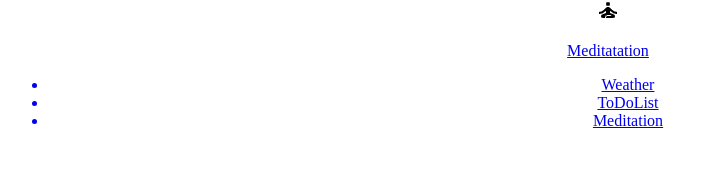
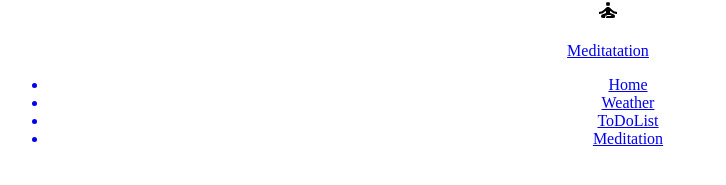
Before and after one commit to Kana-Fujihira/Morning-Routine-React-App, a React (Vite) app in the folder my-react-app/: page / in a window 1280 px wide. Shown: the part 219-404 px from the top of the page, without its empty margins (32-758 px from the left). Built offline with nearby package versions, Linux system fonts and the light colour scheme.

Commit message:
modification on home page

```diff
--- a/my-react-app/src/component/common_part/Footer.jsx
+++ b/my-react-app/src/component/common_part/Footer.jsx
@@ -4,6 +4,9 @@ function Footer() {
     <>
       <nav>
         <ul>
+          <Link to="/">
+            <li>Home</li>
+          </Link>
           <Link to="/weather">
             <li>Weather</li>
           </Link>
--- a/my-react-app/src/component/home_page/Home.jsx
+++ b/my-react-app/src/component/home_page/Home.jsx
@@ -6,7 +6,7 @@ import meditation from "/src/assets/meditation.png";
 function Home() {
   return (
     <>
-      <div>
+      <div className="containerHome">
         <div>
           <Link to="/weather">
             <img src={weather} alt="Weather Icon" />
--- /dev/null
+++ b/my-react-app/src/component/home_page/home.css
@@ -0,0 +1,10 @@
+* {
+  margin: 0;
+  padding: 0;
+  box-sizing: border-box;
+}
+
+:root {
+  --background-color: blue;
+  --font-color: red;
+}
```
Also changed, not shown: my-react-app/src/assets/home.png (added).
